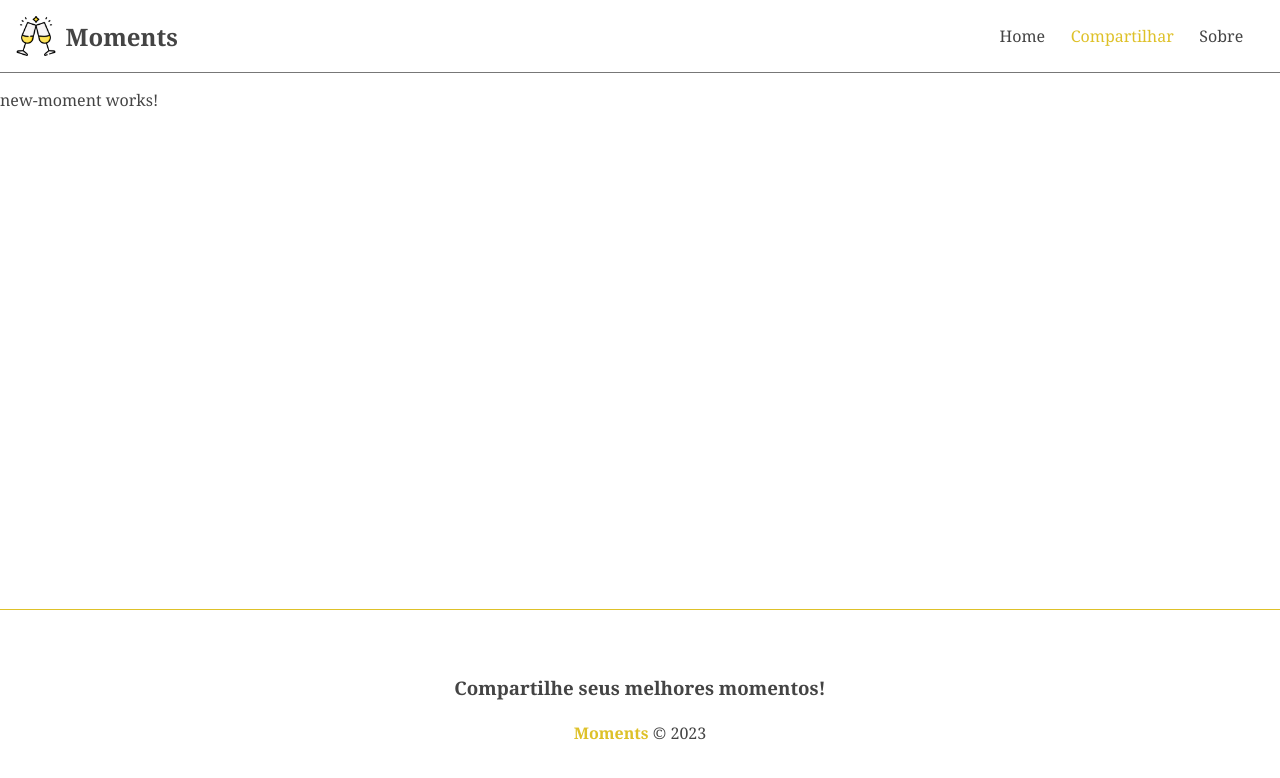
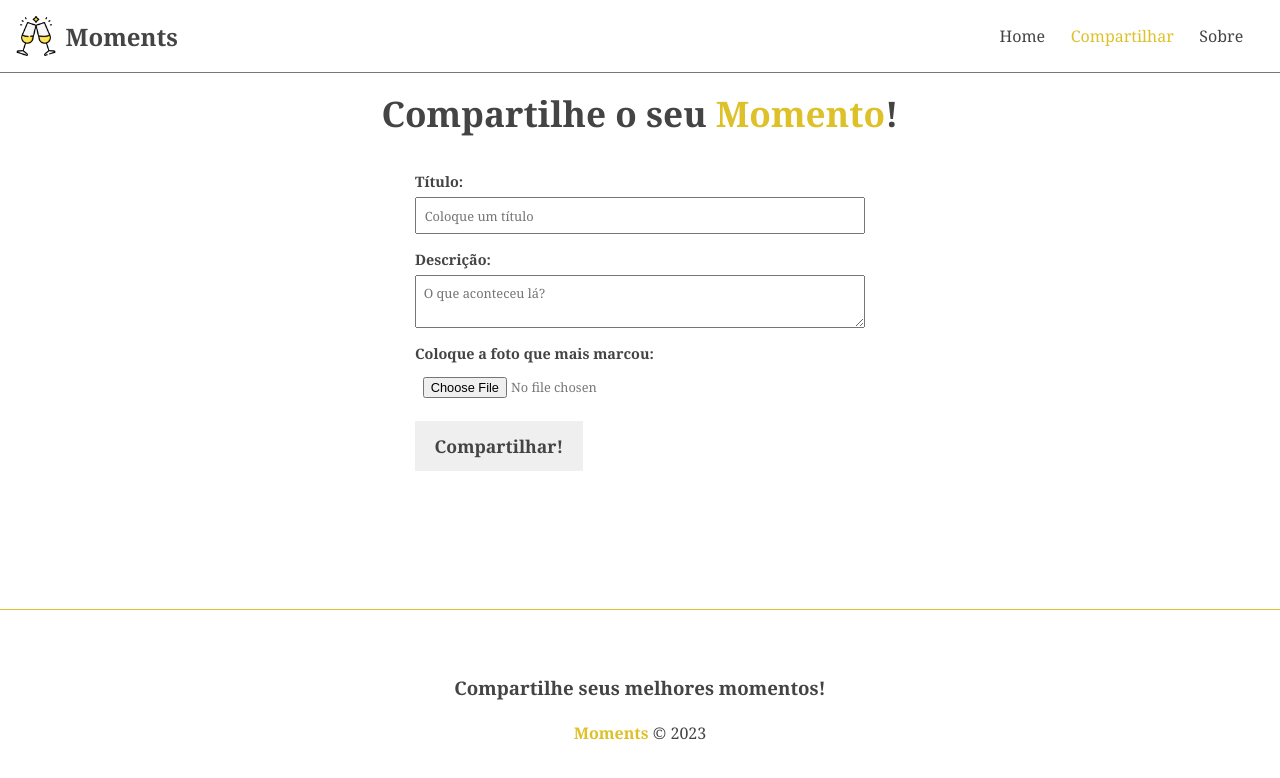
Before and after one commit to mouracfs007/Project-Moments-AngularV16, an Angular app: page /moments/new in a window 1280 px wide. Shown: the top 778 px of the page. Built offline with nearby package versions, Linux system fonts and the light colour scheme.

Commit message:
Criando e estilizando a página de formulário

```diff
--- a/src/app/app.module.ts
+++ b/src/app/app.module.ts
@@ -8,6 +8,7 @@
 import { AboutComponent } from './components/pages/about/about.component';
 import { HomeComponent } from './components/pages/home/home.component';
 import { NewMomentComponent } from './components/pages/new-moment/new-moment.component';
+import { MomentFormComponent } from './components/moment-form/moment-form.component';
 
 @NgModule({
   declarations: [
@@ -16,7 +17,8 @@
     FooterComponent,
     AboutComponent,
     HomeComponent,
-    NewMomentComponent
+    NewMomentComponent,
+    MomentFormComponent
   ],
   imports: [
     BrowserModule,
--- /dev/null
+++ b/src/app/components/moment-form/moment-form.component.html
@@ -0,0 +1,15 @@
+<form>
+  <div class="form-group">
+    <label for="title">Título:</label>
+    <input type="text" placeholder="Coloque um título" required />
+  </div>
+  <div class="form-group">
+    <label for="description">Descrição:</label>
+    <textarea placeholder="O que aconteceu lá?" required></textarea>
+  </div>
+  <div class="form-group">
+    <label for="image">Coloque a foto que mais marcou:</label>
+    <input type="file" placeholder="foto" />
+  </div>
+  <input type="submit" value="{{ btnText }}" />
+</form>
--- /dev/null
+++ b/src/app/components/moment-form/moment-form.component.ts
@@ -0,0 +1,12 @@
+import { Component, Input } from '@angular/core';
+
+@Component({
+  selector: 'app-moment-form',
+  templateUrl: './moment-form.component.html',
+  styleUrls: ['./moment-form.component.css']
+})
+export class MomentFormComponent {
+  @Input() btnText!: string;
+
+  constructor () {}
+}
--- a/src/app/components/pages/new-moment/new-moment.component.css
+++ b/src/app/components/pages/new-moment/new-moment.component.css
@@ -0,0 +1,9 @@
+h2 {
+  text-align: center;
+  margin-bottom: 1em;
+  font-size: 2.2em;
+}
+
+h2 span {
+  color: #dec129;
+}
--- a/src/app/components/pages/new-moment/new-moment.component.html
+++ b/src/app/components/pages/new-moment/new-moment.component.html
@@ -1 +1,2 @@
-<p>new-moment works!</p>
+<h2>Compartilhe o seu <span>Momento</span>!</h2>
+<app-moment-form [btnText]="btnText"></app-moment-form>
--- a/src/app/components/pages/new-moment/new-moment.component.ts
+++ b/src/app/components/pages/new-moment/new-moment.component.ts
@@ -6,5 +6,5 @@
   styleUrls: ['./new-moment.component.css']
 })
 export class NewMomentComponent {
-
+btnText = 'Compartilhar!';
 }
--- a/src/styles.css
+++ b/src/styles.css
@@ -15,3 +15,45 @@
 a:hover {
   color: #dec129;
 }
+
+/* FORM */
+form {
+  width: 450px;
+  margin: 0 auto;
+}
+
+.form-group {
+  display: flex;
+  flex-direction: column;
+  margin-bottom: 1em;
+}
+
+.form-group label {
+  font-weight: bold;
+  font-size: .9em;
+  margin-bottom: .4em;
+}
+
+.form-group input,
+.form-group textarea {
+  padding: 0.6em;
+  color: #777;
+  font-size: 0.8em;
+}
+
+input[type="submit"] {
+  background-color: #efefef;
+  border: none;
+  border: 2px solid transparent;
+  padding: 0.6em 1em;
+  font-weight: bold;
+  font-size: 1.1em;
+  cursor: pointer;
+  transform: 0.4s;
+}
+
+input[type="submit"]:hover {
+ color: #dec129;
+ border-color: #dec129;
+ background-color: transparent;
+}
```
Also changed, not shown: src/app/components/moment-form/moment-form.component.css (added), 1 other file (tests, documents, lock files or other folders).
